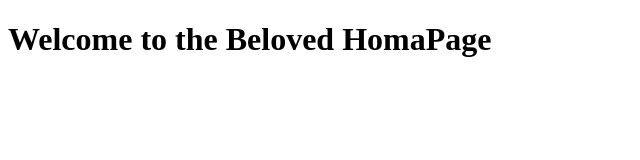
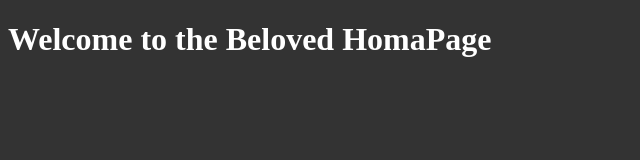
Before and after one commit to parvezaman/basic-http-server, a website: page public/index.html in a window 1280 px wide. Shown: the whole page, without its empty margins (0-640 px from the left). Drawn offline with Linux system fonts and the light colour scheme.

Commit message:
css is not running

```diff
--- a/public/index.html
+++ b/public/index.html
@@ -4,9 +4,10 @@
     <meta charset="UTF-8">
     <meta http-equiv="X-UA-Compatible" content="IE=edge">
     <meta name="viewport" content="width=device-width, initial-scale=1.0">
+    <link rel="stylesheet" href="../styles/index.css">
     <title>Home page</title>
 </head>
 <body>
-    <h1>Welcome to the Beloved HomaPage</h1>
+    <h1 class="text">Welcome to the Beloved HomaPage</h1>
 </body>
 </html>
--- /dev/null
+++ b/styles/index.css
@@ -0,0 +1,4 @@
+body{
+    background-color: #333;
+    color: #fff;
+}
```
